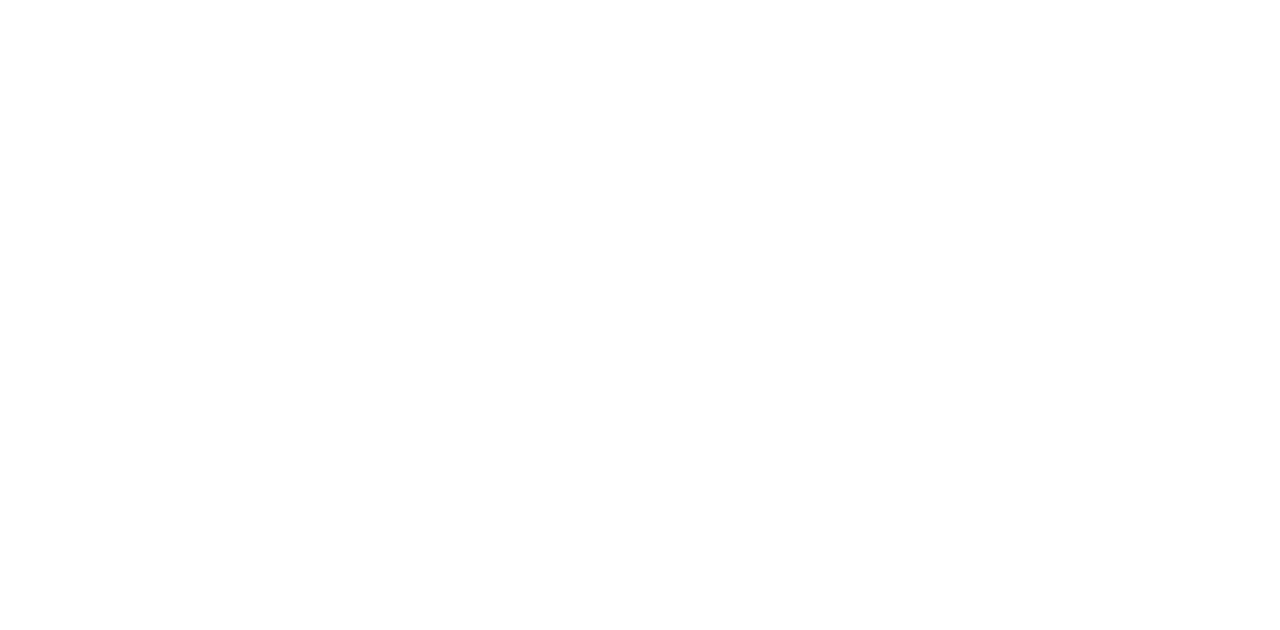
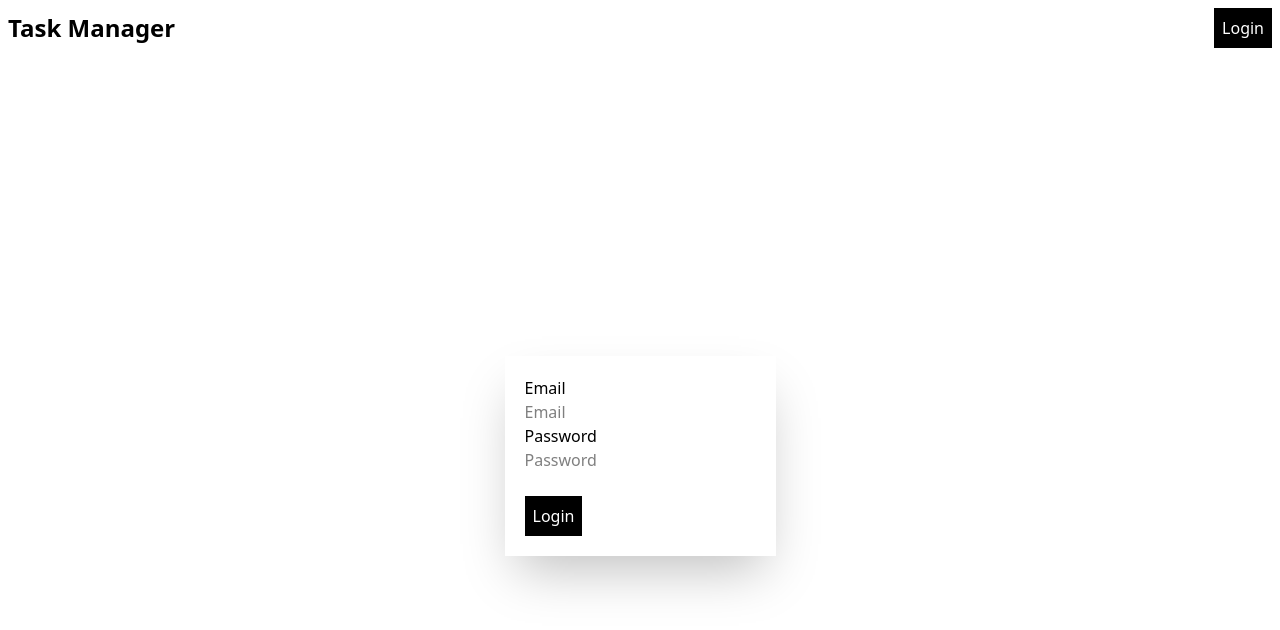
Before and after one commit to joysharonbandi/html-js-css, a React (Vite) app in the folder react/React-app-teach/: page /login in a window 1280 px wide. Before the commit this address had no page. Shown: the top 630 px of the page. Built offline with nearby package versions, Linux system fonts and the light colour scheme; no server answers.

Commit message:
auth added

```diff
--- a/react/React-app-teach/src/App.jsx
+++ b/react/React-app-teach/src/App.jsx
@@ -11,13 +11,16 @@
 import { useCounter } from "./hooks/useCounter";
 import StudentProfile from "./components/StudentProfile";
 import { TaskProvider } from "./contexts/TaskContext";
+import AuthProvider from "./contexts/AuthContext";
 
 function App() {
   return (
     <div className="h-screen  ">
+      <AuthProvider>
       <TaskProvider>
       <AppRoutes />
       </TaskProvider>
+      </AuthProvider>
 
     </div>
   );
--- /dev/null
+++ b/react/React-app-teach/src/components/LoginPage.jsx
@@ -0,0 +1,80 @@
+import { useContext } from "react";
+import { useNavigate } from "react-router-dom";
+import { AuthContext } from "../contexts/AuthContext";
+
+const Login = () => {
+  const { loginUser, loading, user } = useContext(AuthContext);
+  const navigate = useNavigate();
+
+  // If authentication is still loading, display a loading indicator
+  if (loading) {
+    return (
+      <span className="loading loading-dots loading-lg flex item-center mx-auto"></span>
+    );
+  }
+
+  // If the user is already authenticated, redirect to the home page
+  if (user) {
+    navigate("/");
+  }
+
+  // Handle form submission for user login
+  const handleFormSubmit = (e) => {
+    e.preventDefault();
+    const email = e.target.email.value;
+    const password = e.target.password.value;
+    loginUser(email, password)
+      .then((result) => {
+        console.log(result);
+        navigate("/");
+      })
+      .catch((error) => console.log(error.message));
+
+    e.target.reset();
+  };
+
+  // Render the login form
+  return (
+    <div className="">
+      <div className="h-screen bg-base-200 flex flex-1 items-center justify-center">
+        <div className=" flex-col p-4">
+          <div className="card  w-full max-w-sm shadow-2xl bg-base-100 p-5">
+            <div className="">
+              <form onSubmit={handleFormSubmit}>
+                <div className="form-control flex flex-col">
+                  <label className="label">
+                    <span className="label-text">Email</span>
+                  </label>
+                  <input
+                    type="text"
+                    name="email"
+                    placeholder="Email"
+                    className="input input-bordered"
+                  />
+                </div>
+                <div className="form-control flex flex-col">
+                  <label className="label">
+                    <span className="label-text">Password</span>
+                  </label>
+                  <input
+                    type="password"
+
+
+                    name="password"
+                    placeholder="Password"
+                    className=""
+                  />
+                </div>
+                <div className="form-control mt-6">
+                  <button className="bg-black text-white p-2">Login</button>
+                </div>
+              </form>
+            </div>
+          </div>
+        </div>
+      </div>
+    </div>
+  );
+};
+
+export default Login;
--- /dev/null
+++ b/react/React-app-teach/src/components/PrivateComponent.tsx
@@ -0,0 +1,17 @@
+import React, { useContext } from "react";
+import { AuthContext } from "../contexts/AuthContext";
+import { useNavigate } from "react-router";
+
+export default function PrivateComponent({ children }) {
+  const { loginUser, loading, user } = useContext(AuthContext);
+
+  const navigate = useNavigate();
+
+  if (loading) {
+    return <div>Loading...</div>;
+  }
+  if (!user) {
+   return navigate("/login");
+  }
+  return <div>{children}</div>;
+}
--- /dev/null
+++ b/react/React-app-teach/src/contexts/AuthContext.jsx
@@ -0,0 +1,73 @@
+// AuthProvider.js
+import {
+  createUserWithEmailAndPassword,
+  onAuthStateChanged,
+  signInWithEmailAndPassword,
+  signOut,
+} from "firebase/auth";
+import { createContext, useEffect, useState } from "react";
+import { auth } from "../firebase/firebase";
+
+
+export const AuthContext = createContext(null);
+
+const AuthProvider = ({ children }) => {
+  const [user, setUser] = useState(null);
+  const [loading, setLoading] = useState(true);
+
+  const createUser = (email, password) => {
+    setLoading(true);
+    return createUserWithEmailAndPassword(auth, email, password);
+  };
+
+  const loginUser = (email, password) => {
+    setLoading(true);
+    return signInWithEmailAndPassword(auth, email, password);
+  };
+
+  const logOut = () => {
+    setLoading(true);
+    return signOut(auth);
+  };
+
+  useEffect(() => {
+    const unsubscribe = onAuthStateChanged(auth, (currentUser) => {
+      setUser(currentUser);
+      setLoading(false);
+    });
+
+    return () => {
+      unsubscribe();
+    };
+  }, []);
+
+  const authValue = {
+    createUser,
+    user,
+    loginUser,
+    logOut,
+    loading,
+  };
+
+  return <AuthContext.Provider value={authValue}>
+
+    <header className="bg-base-200 p-2 flex justify-between items-center">
+      <h1 className="text-2xl font-bold">Task Manager</h1>
+      <button onClick={()=>{
+
+        if(user){
+          logOut()
+          navigate("/login")
+        }else{
+          navigate("/login")
+        }
+      }} className="bg-black text-white p-2">{
+        user?"Logout":"Login"
+        }</button>
+    </header>
+    {children}</AuthContext.Provider>;
+};
+
+
+
+export default AuthProvider;
--- a/react/React-app-teach/src/firebase/firebase.js
+++ b/react/React-app-teach/src/firebase/firebase.js
@@ -1,6 +1,7 @@
 // Import the functions you need from the SDKs you need
 import { initializeApp } from "firebase/app";
 import { getAnalytics } from "firebase/analytics";
+import { getAuth } from "firebase/auth";
 // TODO: Add SDKs for Firebase products that you want to use
 // https://firebase.google.com/docs/web/setup#available-libraries
 
@@ -18,3 +19,5 @@
 
 // Initialize Firebase
 export const app = initializeApp(firebaseConfig);
+
+export const auth = getAuth(app);
--- a/react/React-app-teach/src/routes/Routes.tsx
+++ b/react/React-app-teach/src/routes/Routes.tsx
@@ -1,21 +1,49 @@
-import { BrowserRouter, Routes, Route, Link } from 'react-router-dom';
-import HomePage from '../components/HomePage';
-import { Test } from '../components/Test';
-import Tasks from '../components/Tasks';
-import AddTasks from '../components/AddTasks';
-import {SingleTask} from "../components/SingleTask"
-
+import { BrowserRouter, Routes, Route, Link } from "react-router-dom";
+import HomePage from "../components/HomePage";
+import { Test } from "../components/Test";
+import Tasks from "../components/Tasks";
+import AddTasks from "../components/AddTasks";
+import { SingleTask } from "../components/SingleTask";
+import Login from "../components/LoginPage";
+import PrivateComponent from "../components/PrivateComponent";
 
 export function AppRoutes() {
   return (
     <BrowserRouter>
-
       <Routes>
-        <Route path="/" element={<HomePage  />} />
-        <Route path="/tasks" element={<Tasks/>}/>
-        <Route path="/add-task" element={<AddTasks/>}/>
-         <Route path="/task/:id" element={<SingleTask/>}/>
-
+        <Route path="/login" element={<Login />} />
+        <Route
+          path="/"
+          element={
+            <PrivateComponent>
+              <HomePage />
+            </PrivateComponent>
+          }
+        />
+        <Route
+          path="/tasks"
+          element={
+            <PrivateComponent>
+              <Tasks />
+            </PrivateComponent>
+          }
+        />
+        <Route
+          path="/add-task"
+          element={
+            <PrivateComponent>
+              <AddTasks />
+            </PrivateComponent>
+          }
+        />
+        <Route
+          path="/task/:id"
+          element={
+            <PrivateComponent>
+              <SingleTask />
+            </PrivateComponent>
+          }
+        />
       </Routes>
     </BrowserRouter>
   );
```
